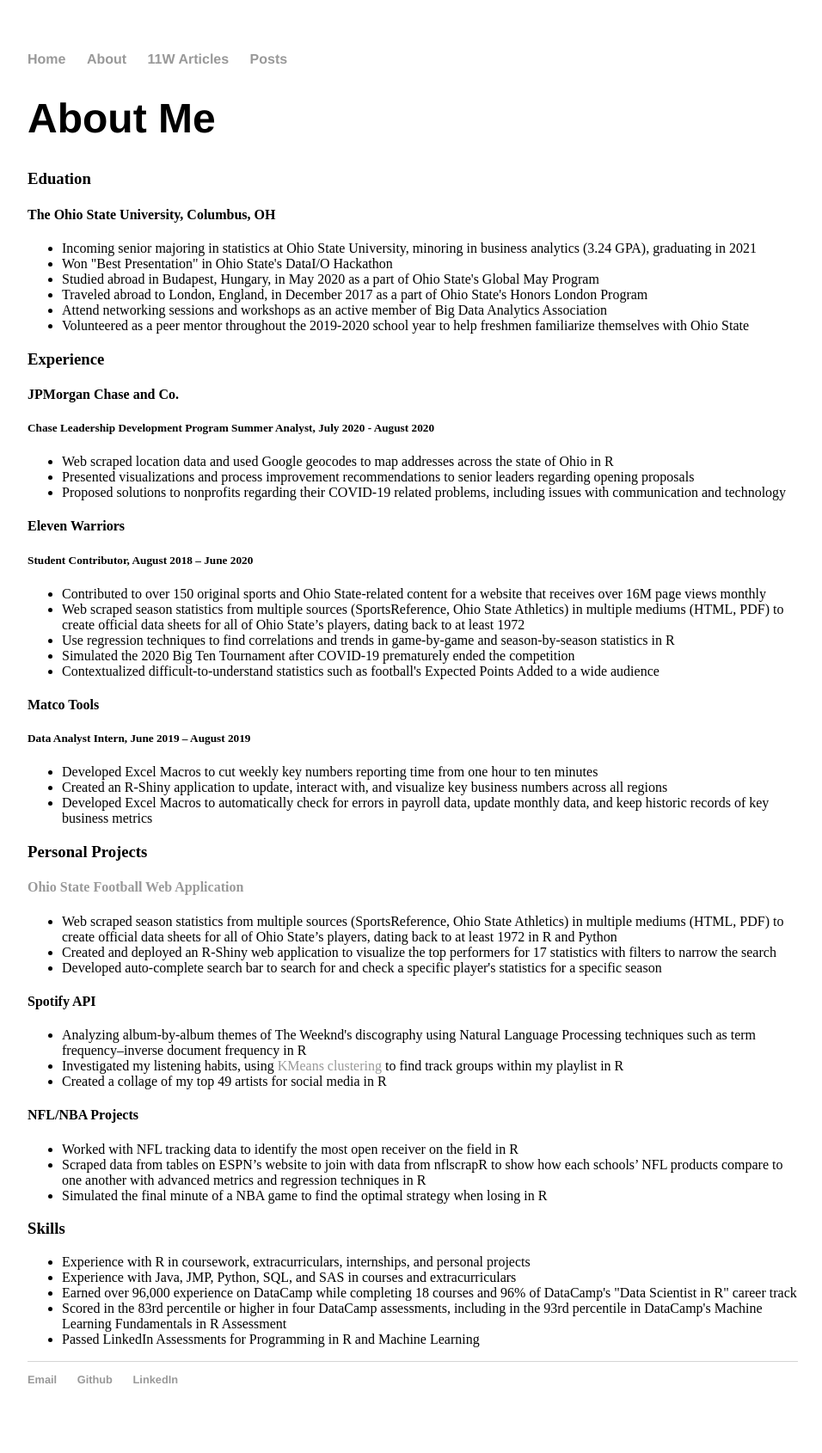
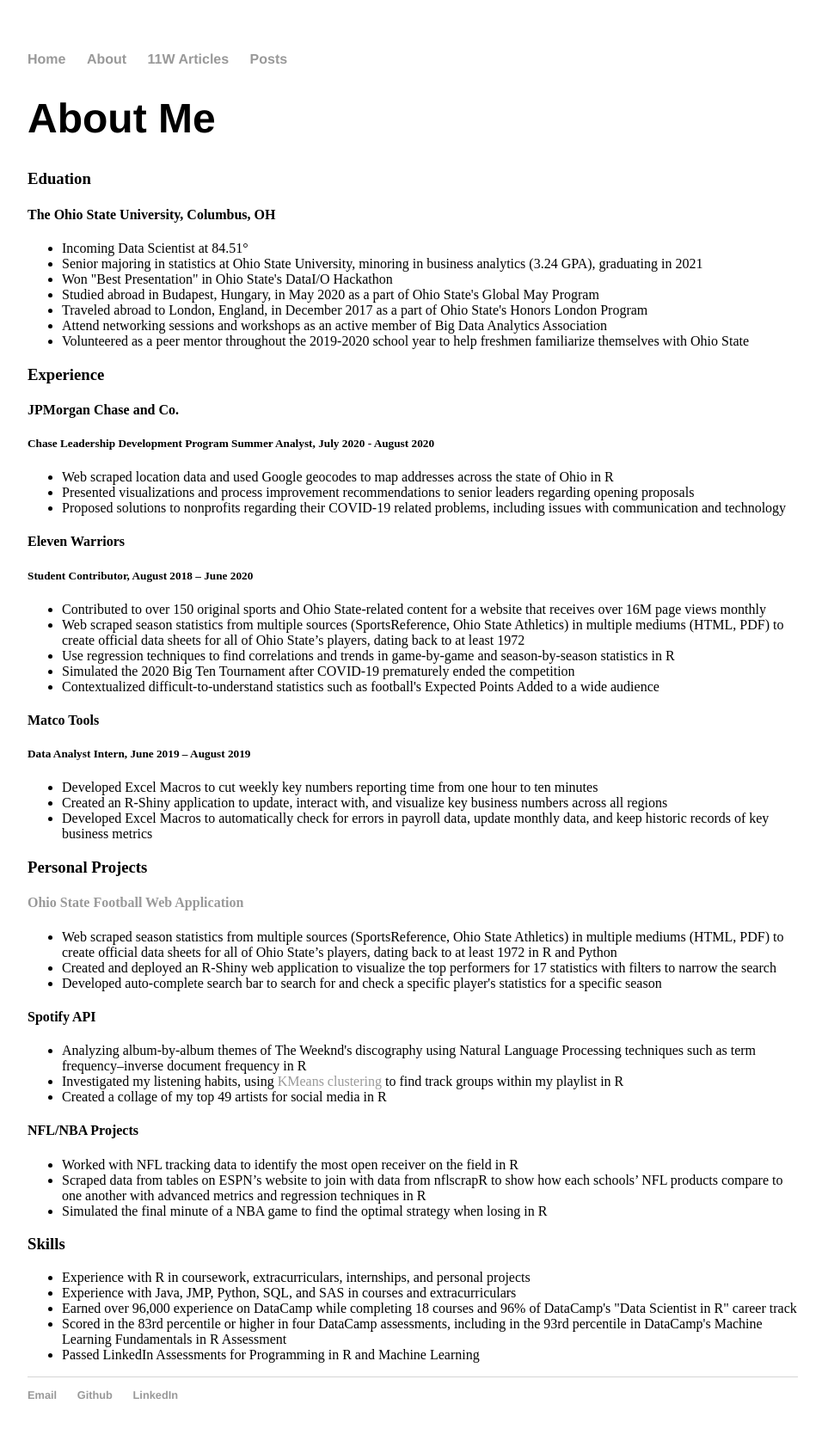
Before and after one commit to mtnartker/mtnartker.github.io, a Jekyll site: the page built from about/index.html, in a window 1280 px wide. Shown: the whole page at 86% size, without its empty margins (160-1116 px from the left). Built offline with Jekyll 4.4.1, drawn with Linux system fonts in a browser that asks for light colours.

Commit message:
Update index.html

```diff
--- a/about/index.html
+++ b/about/index.html
@@ -18,7 +18,8 @@
 <h3> Eduation </h3>
 <h4> The Ohio State University, Columbus, OH</h4>
 <ul>
-  <li>Incoming senior majoring in statistics at Ohio State University, minoring in business analytics (3.24 GPA), graduating in 2021</li>
+  <li>Incoming Data Scientist at 84.51°</li>
+  <li>Senior majoring in statistics at Ohio State University, minoring in business analytics (3.24 GPA), graduating in 2021</li>
   <li>Won "Best Presentation" in Ohio State's DataI/O Hackathon
   <li>Studied abroad in Budapest, Hungary, in May 2020 as a part of Ohio State's Global May Program</li>
   <li>Traveled abroad to London, England, in December 2017 as a part of Ohio State's Honors London Program</li>
```
